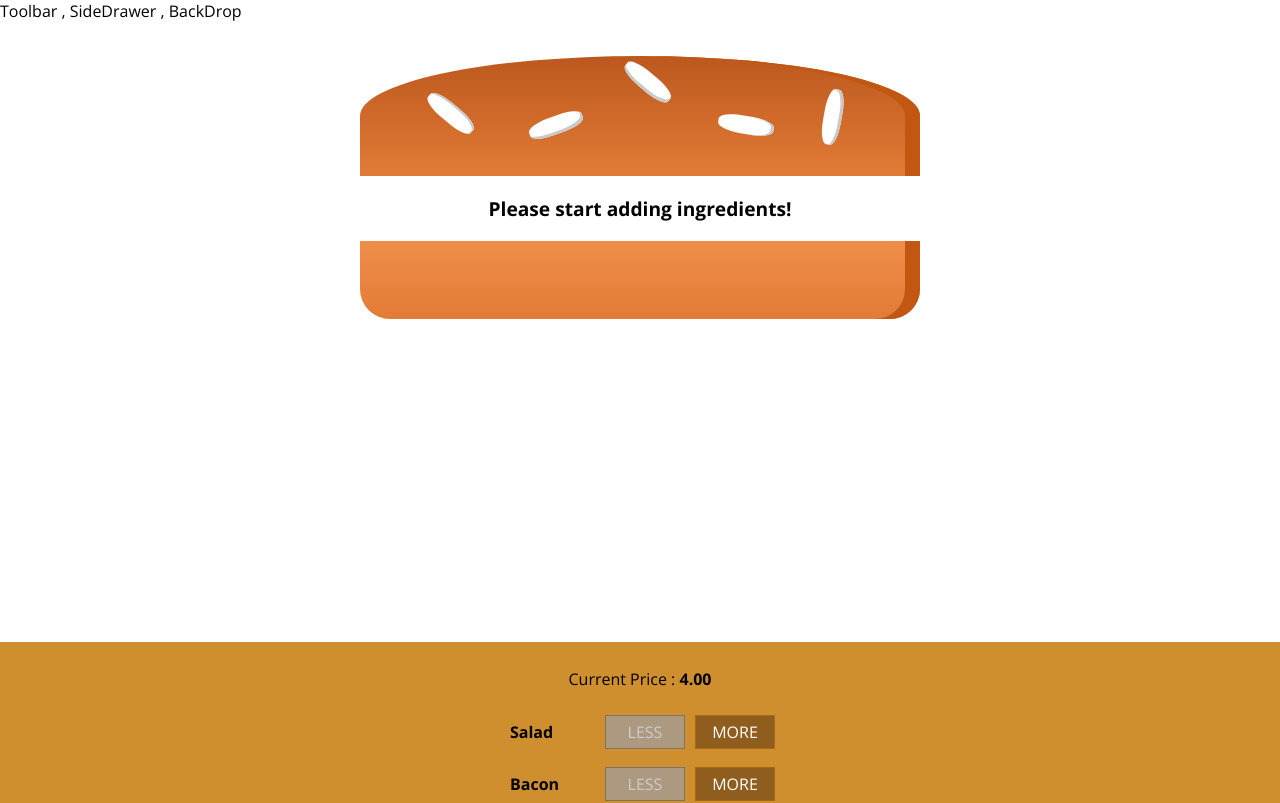
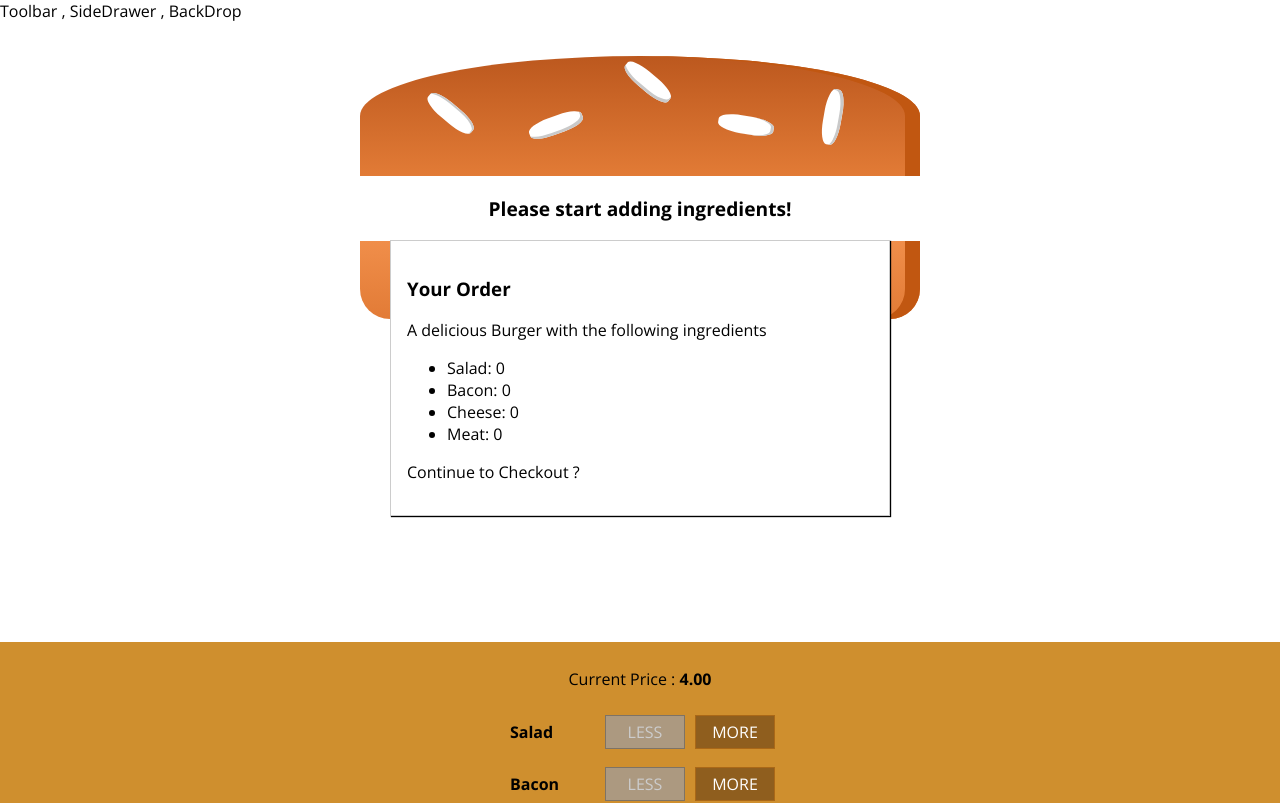
Before and after one commit to vaganast/burger-udemy, a React app: page / in a window 1280 px wide. Shown: the top 803 px of the page. Built offline with nearby package versions, Linux system fonts and the light colour scheme.

Commit message:
modal add
modal ordersummary

```diff
--- /dev/null
+++ b/src/components/Burger/OrderSummary/OrderSummary.js
@@ -0,0 +1,26 @@
+import React from "react";
+
+import Auxx from '../../../hoc/Auxx';
+
+const orderSummary = (props) => {
+    const ingredientSummary = Object.keys(props.ingredients)
+    .map(igKey => {
+        return (
+        <li key={igKey}>
+            <span style={{textTransform: 'capitalize'}}>{igKey}</span>: {props.ingredients[igKey]}
+        </li>);
+    })
+    return(
+        <Auxx>
+            <h3> Your Order</h3>
+            <p>A delicious Burger with the following ingredients</p>
+            <ul>
+                {ingredientSummary}
+            </ul>
+            <p>Continue to Checkout ?</p>
+        </Auxx>
+    )
+
+};
+
+export default orderSummary;
--- /dev/null
+++ b/src/components/UI/Modal/Modal.css
@@ -0,0 +1,20 @@
+.Modal {
+    position: fixed;
+    z-index: 500;
+    background-color: white;
+    width: 70%;
+    border: 1px solid #ccc;
+    box-shadow: 1px 1px 1px black;
+    padding: 16px;
+    left: 15%;
+    top: 30%;
+    box-sizing: border-box;
+    transition: all 0.3s ease-out;
+}
+
+@media (min-width: 600px) {
+    .Modal {
+        width: 500px;
+        left: calc(50% - 250px);
+    }
+}
--- /dev/null
+++ b/src/components/UI/Modal/Modal.js
@@ -0,0 +1,11 @@
+import React from 'react';
+
+import classes from './Modal.css'
+
+const modal = (props) => (
+    <div className={classes.Modal}>
+        {props.children}
+    </div>
+);
+
+export default modal;
--- a/src/containers/BurgerBuilder/BurgerBuilder.js
+++ b/src/containers/BurgerBuilder/BurgerBuilder.js
@@ -3,6 +3,9 @@ import React , {Component} from 'react' ;
 import Auxx from '../../hoc/Auxx'
 import Burger from '../../components/Burger/Burger';
 import BuildControls from '../../components/Burger/BuildControls/BuildControls'
+import Modal from '../../components/UI/Modal/Modal';
+import OrderSummary from '../../components/Burger/OrderSummary/OrderSummary';
+
 
 
 const INGREDIENT_PRICES = {
@@ -48,7 +51,6 @@ class BurgerBuilder extends Component {
         const newPrice = oldPrice + priceAddition;
         this.setState({totalPrice: newPrice , ingredients:updatedIngredients})
         this.updatePurchaseState(updatedIngredients);
-
     }
 
     removeIngredientHandler = (type) => {
@@ -66,7 +68,6 @@ class BurgerBuilder extends Component {
         const newPrice = oldPrice - priceDeduction;
         this.setState({totalPrice: newPrice , ingredients:updatedIngredients})
         this.updatePurchaseState(updatedIngredients);
-
     }
 
     render(){
@@ -79,6 +80,9 @@ class BurgerBuilder extends Component {
         //{salad:true , meat:false,...}
         return(
             <Auxx>
+                <Modal>
+                <OrderSummary ingredients= {this.state.ingredients} />
+                </Modal>
                 <Burger ingredients={this.state.ingredients}/>
                 <BuildControls
                 ingredientAdded={this.addIngredientHandler}
@@ -86,7 +90,6 @@ class BurgerBuilder extends Component {
                 disabled={disableInfo}
                 purchasable={this.state.purchasable}
                 price={this.state.totalPrice}/>
-
             </Auxx>
         );
     }
```
Also changed, not shown: src/components/UI/Backdrop/Backdrop.js (added).
